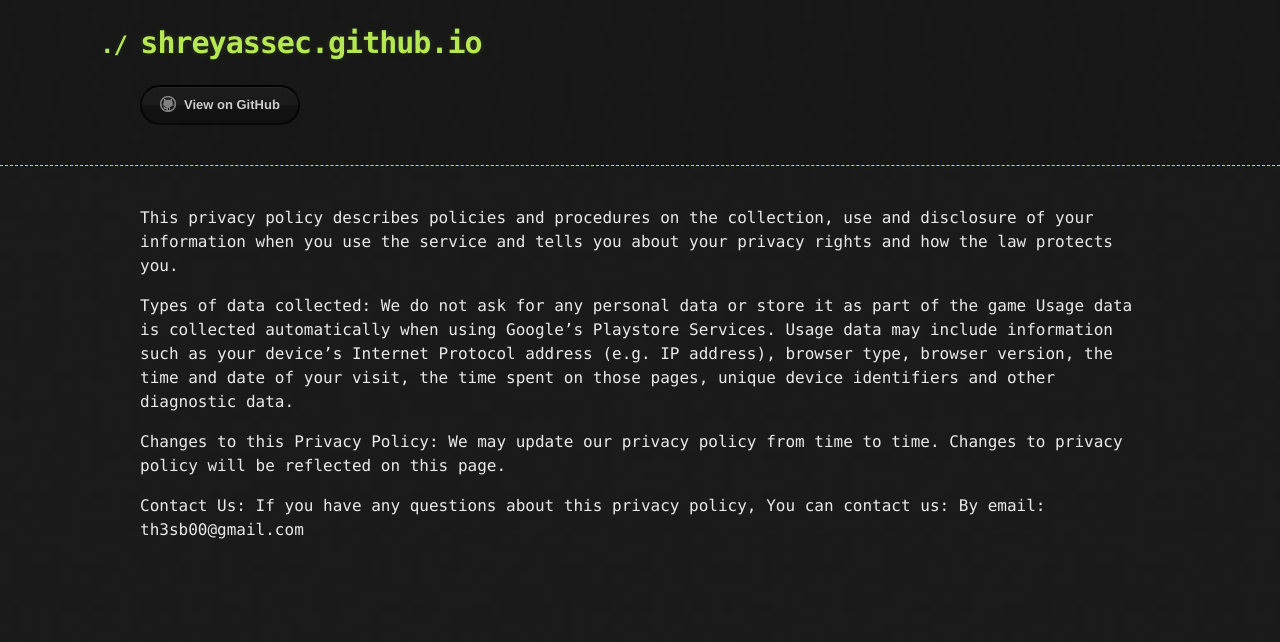
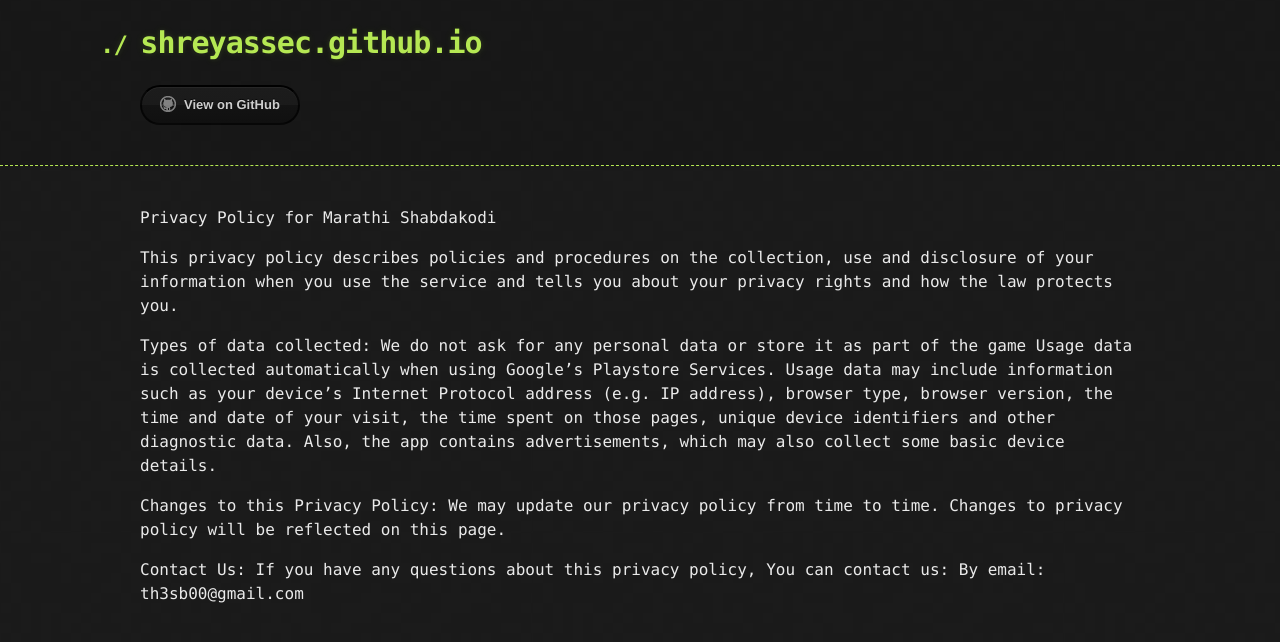
Before and after one commit to shreyassec/shreyassec.github.io, a Jekyll site: the page built from docs/MarathiShabdakodiPP.md, in a window 1280 px wide. Shown: the top 642 px of the page. Built offline with Jekyll 4.4.1, drawn with Linux system fonts in a browser that asks for light colours; our own code applies the rules of GitHub Pages for plain Markdown files; the repository's description, which GitHub fills in, is left out.

Commit message:
Update MarathiShabdakodiPP.md

```diff
--- a/docs/MarathiShabdakodiPP.md
+++ b/docs/MarathiShabdakodiPP.md
@@ -1,9 +1,12 @@
+Privacy Policy for Marathi Shabdakodi
+
 This privacy policy describes policies and procedures on the collection, use and disclosure of your information when you use the service and tells you about your privacy rights and how the law protects you.
 
 Types of data collected:
 We do not ask for any personal data or store it as part of the game
 Usage data is collected automatically when using Google's Playstore Services.
 Usage data may include information such as your device's Internet Protocol address (e.g. IP address), browser type, browser version, the time and date of your visit, the time spent on those pages, unique device identifiers and other diagnostic data.
+Also, the app contains advertisements, which may also collect some basic device details.
 
 Changes to this Privacy Policy:
 We may update our privacy policy from time to time. Changes to privacy policy will be reflected on this page.
```
